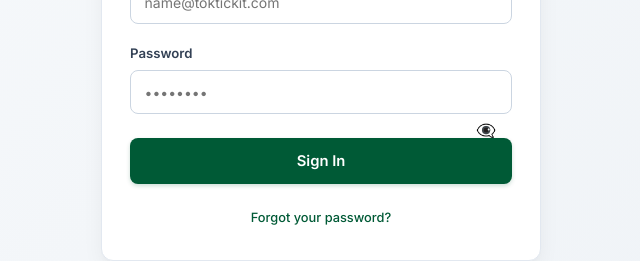
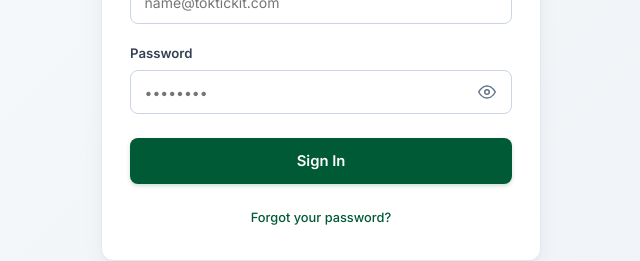
Before and after one commit to pimchayasupr-hash/toktickit, a React (Vite) app in the folder client/: page / in a window 1280 px wide. Shown: the part 376-637 px from the top of the page, without its empty margins (319-959 px from the left). Built offline with nearby package versions, Linux system fonts and the light colour scheme; no server answers.

Commit message:
fix(ui): align eye toggle button vertically inside password inputs with clean SVG icon

```diff
--- a/client/src/components/auth/ChangePasswordModal.tsx
+++ b/client/src/components/auth/ChangePasswordModal.tsx
@@ -92,8 +92,20 @@ export const ChangePasswordModal: React.FC = () => {
                   onClick={() => setShowCurrent(!showCurrent)}
                   className="tkt-input-icon-btn"
                   tabIndex={-1}
+                  title={showCurrent ? 'Hide' : 'Show'}
+                  aria-label={showCurrent ? 'Hide' : 'Show'}
                 >
-                  {showCurrent ? '👁️' : '👁️‍🗨️'}
+                  {showCurrent ? (
+                    <svg width="18" height="18" viewBox="0 0 24 24" fill="none" stroke="currentColor" strokeWidth="2" strokeLinecap="round" strokeLinejoin="round">
+                      <path d="M17.94 17.94A10.07 10.07 0 0 1 12 20c-7 0-11-8-11-8a18.45 18.45 0 0 1 5.06-5.94M9.9 4.24A9.12 9.12 0 0 1 12 4c7 0 11 8 11 8a18.5 18.5 0 0 1-2.16 3.19m-6.72-1.07a3 3 0 1 1-4.24-4.24" />
+                      <line x1="1" y1="1" x2="23" y2="23" />
+                    </svg>
+                  ) : (
+                    <svg width="18" height="18" viewBox="0 0 24 24" fill="none" stroke="currentColor" strokeWidth="2" strokeLinecap="round" strokeLinejoin="round">
+                      <path d="M1 12s4-8 11-8 11 8 11 8-4 8-11 8-11-8-11-8z" />
+                      <circle cx="12" cy="12" r="3" />
+                    </svg>
+                  )}
                 </button>
               </div>
             </div>
@@ -115,8 +127,20 @@ export const ChangePasswordModal: React.FC = () => {
                   onClick={() => setShowNew(!showNew)}
                   className="tkt-input-icon-btn"
                   tabIndex={-1}
+                  title={showNew ? 'Hide' : 'Show'}
+                  aria-label={showNew ? 'Hide' : 'Show'}
                 >
-                  {showNew ? '👁️' : '👁️‍🗨️'}
+                  {showNew ? (
+                    <svg width="18" height="18" viewBox="0 0 24 24" fill="none" stroke="currentColor" strokeWidth="2" strokeLinecap="round" strokeLinejoin="round">
+                      <path d="M17.94 17.94A10.07 10.07 0 0 1 12 20c-7 0-11-8-11-8a18.45 18.45 0 0 1 5.06-5.94M9.9 4.24A9.12 9.12 0 0 1 12 4c7 0 11 8 11 8a18.5 18.5 0 0 1-2.16 3.19m-6.72-1.07a3 3 0 1 1-4.24-4.24" />
+                      <line x1="1" y1="1" x2="23" y2="23" />
+                    </svg>
+                  ) : (
+                    <svg width="18" height="18" viewBox="0 0 24 24" fill="none" stroke="currentColor" strokeWidth="2" strokeLinecap="round" strokeLinejoin="round">
+                      <path d="M1 12s4-8 11-8 11 8 11 8-4 8-11 8-11-8-11-8z" />
+                      <circle cx="12" cy="12" r="3" />
+                    </svg>
+                  )}
                 </button>
               </div>
             </div>
@@ -138,8 +162,20 @@ export const ChangePasswordModal: React.FC = () => {
                   onClick={() => setShowConfirm(!showConfirm)}
                   className="tkt-input-icon-btn"
                   tabIndex={-1}
+                  title={showConfirm ? 'Hide' : 'Show'}
+                  aria-label={showConfirm ? 'Hide' : 'Show'}
                 >
-                  {showConfirm ? '👁️' : '👁️‍🗨️'}
+                  {showConfirm ? (
+                    <svg width="18" height="18" viewBox="0 0 24 24" fill="none" stroke="currentColor" strokeWidth="2" strokeLinecap="round" strokeLinejoin="round">
+                      <path d="M17.94 17.94A10.07 10.07 0 0 1 12 20c-7 0-11-8-11-8a18.45 18.45 0 0 1 5.06-5.94M9.9 4.24A9.12 9.12 0 0 1 12 4c7 0 11 8 11 8a18.5 18.5 0 0 1-2.16 3.19m-6.72-1.07a3 3 0 1 1-4.24-4.24" />
+                      <line x1="1" y1="1" x2="23" y2="23" />
+                    </svg>
+                  ) : (
+                    <svg width="18" height="18" viewBox="0 0 24 24" fill="none" stroke="currentColor" strokeWidth="2" strokeLinecap="round" strokeLinejoin="round">
+                      <path d="M1 12s4-8 11-8 11 8 11 8-4 8-11 8-11-8-11-8z" />
+                      <circle cx="12" cy="12" r="3" />
+                    </svg>
+                  )}
                 </button>
               </div>
             </div>
--- a/client/src/components/auth/LoginForm.tsx
+++ b/client/src/components/auth/LoginForm.tsx
@@ -71,7 +71,7 @@ export const LoginForm: React.FC = () => {
               <label htmlFor="password" className="tkt-label">
                 Password
               </label>
-              <div style={{ position: 'relative' }}>
+              <div className="tkt-input-wrapper">
                 <input
                   id="password"
                   name="password"
@@ -89,8 +89,19 @@ export const LoginForm: React.FC = () => {
                   className="tkt-input-icon-btn"
                   tabIndex={-1}
                   title={showPassword ? 'Hide' : 'Show'}
+                  aria-label={showPassword ? 'Hide' : 'Show'}
                 >
-                  {showPassword ? '👁️' : '👁️‍🗨️'}
+                  {showPassword ? (
+                    <svg width="18" height="18" viewBox="0 0 24 24" fill="none" stroke="currentColor" strokeWidth="2" strokeLinecap="round" strokeLinejoin="round">
+                      <path d="M17.94 17.94A10.07 10.07 0 0 1 12 20c-7 0-11-8-11-8a18.45 18.45 0 0 1 5.06-5.94M9.9 4.24A9.12 9.12 0 0 1 12 4c7 0 11 8 11 8a18.5 18.5 0 0 1-2.16 3.19m-6.72-1.07a3 3 0 1 1-4.24-4.24" />
+                      <line x1="1" y1="1" x2="23" y2="23" />
+                    </svg>
+                  ) : (
+                    <svg width="18" height="18" viewBox="0 0 24 24" fill="none" stroke="currentColor" strokeWidth="2" strokeLinecap="round" strokeLinejoin="round">
+                      <path d="M1 12s4-8 11-8 11 8 11 8-4 8-11 8-11-8-11-8z" />
+                      <circle cx="12" cy="12" r="3" />
+                    </svg>
+                  )}
                 </button>
               </div>
             </div>
--- a/client/src/index.css
+++ b/client/src/index.css
@@ -288,20 +288,34 @@ input, select, textarea, button {
   box-shadow: 0 0 0 3px rgba(0, 90, 54, 0.15);
 }
 
-.tkt-input-icon-btn {
+.tkt-input-wrapper {
+  position: relative;
+  width: 100%;
+  display: flex;
+  align-items: center;
+}
+
+.tkt-input-icon-btn,
+.tkt-password-toggle {
   position: absolute;
   right: 0.75rem;
-  background: none;
+  top: 50%;
+  transform: translateY(-50%);
+  background: transparent;
   border: none;
   cursor: pointer;
   color: #64748b;
   padding: 0.25rem;
-  display: flex;
+  display: inline-flex;
   align-items: center;
   justify-content: center;
+  border-radius: 4px;
+  transition: color 0.15s ease;
+  z-index: 2;
 }
 
-.tkt-input-icon-btn:hover {
+.tkt-input-icon-btn:hover,
+.tkt-password-toggle:hover {
   color: #0f172a;
 }
 
```
Also changed, not shown: 1 other file (tests, documents, lock files or other folders).
